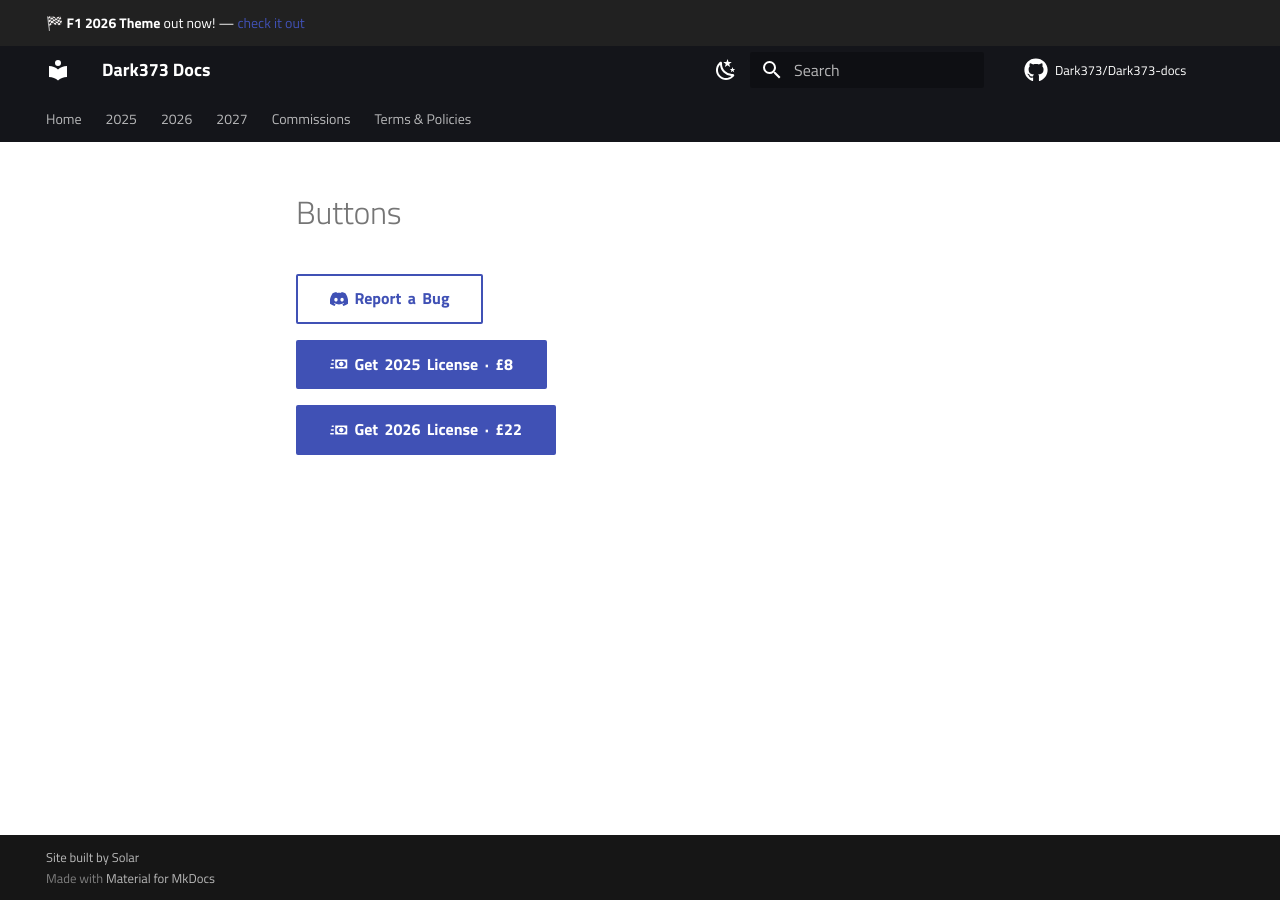
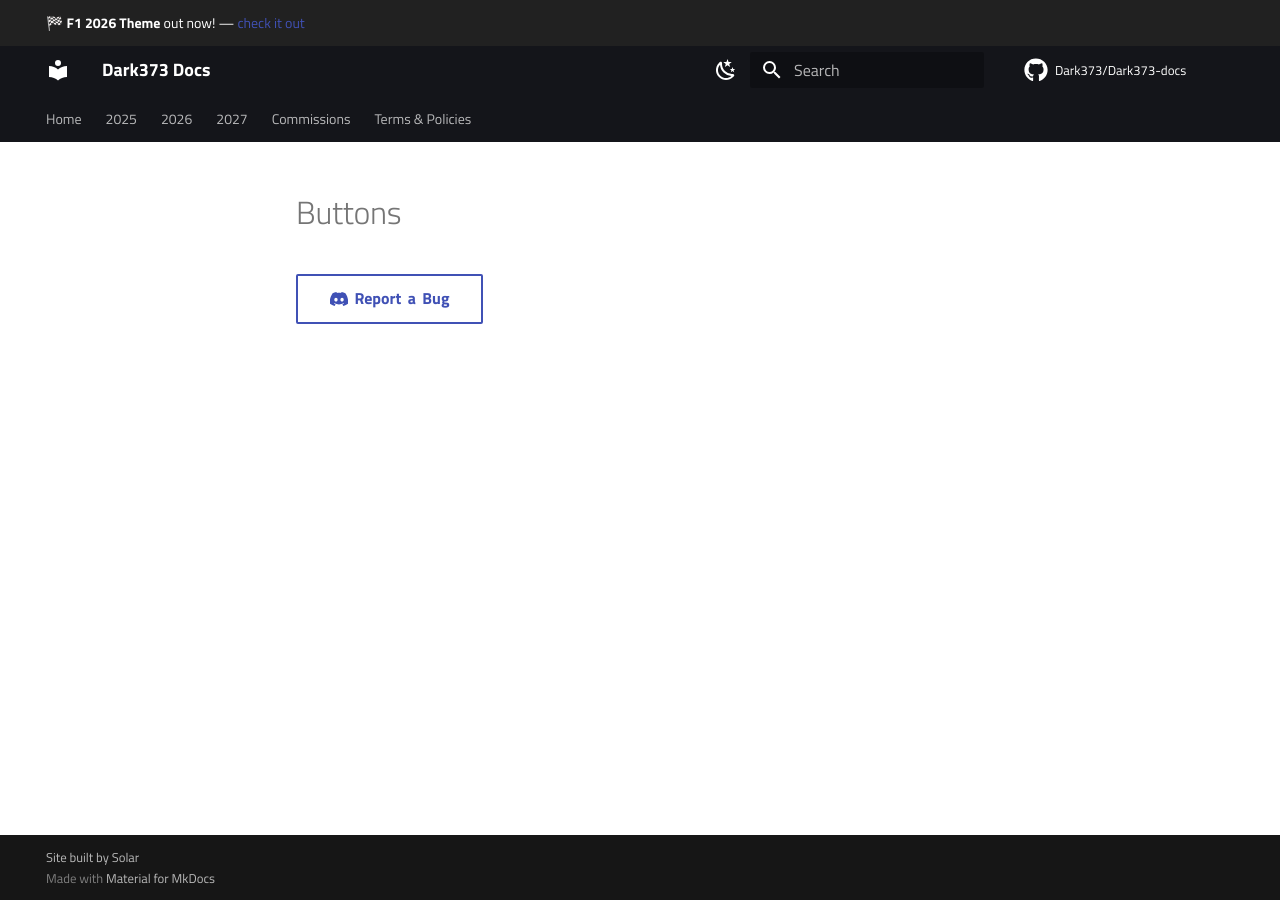
Before and after one commit to Dark373/Dark373-docs, an MkDocs documentation site: the page built from docs/includes/buttons.md, in a window 1280 px wide. Built offline with MkDocs 1.6.1 and Material for MkDocs 9.7.7, drawn with Linux system fonts in a browser that asks for light colours; comment, search, counter and statistics services are not loaded; part of the change alters nothing that is shown.

Commit message:
Remove payment links from docs
Co-Authored-By: Claude Sonnet 5 <noreply@anthropic.com>
Claude-Session: https://claude.ai/code/session_01WEWdRkUQPkz2PnDqHzXaDT

```diff
--- a/docs/includes/buttons-2025.md
+++ b/docs/includes/buttons-2025.md
@@ -1,5 +1,3 @@
 <!-- Support buttons for the 2025 theme specifically — see buttons.md for
      the general pattern. -->
 [:fontawesome-brands-discord: Report a Bug](https://discord.gg/gX8AQp6AMY){ .md-button }
-
-[:material-cash-fast: Get a License &middot; £8](https://buy.stripe.com/7sYeVf77Q5NJ39n4Wh3oA01){ .md-button .md-button--primary }
--- a/docs/includes/buttons-2026.md
+++ b/docs/includes/buttons-2026.md
@@ -1,5 +1,3 @@
 <!-- Support buttons for the 2026 theme specifically — see buttons.md for
      the general pattern. -->
 [:fontawesome-brands-discord: Report a Bug](https://discord.gg/gX8AQp6AMY){ .md-button }
-
-[:material-cash-fast: Get a License &middot; £22](https://buy.stripe.com/5kQ8wR77Q5NJ7pD3Sd3oA04){ .md-button .md-button--primary }
--- a/docs/includes/buttons.md
+++ b/docs/includes/buttons.md
@@ -1,17 +1,10 @@
 <!--
   Default Support buttons — used where there's no single theme to buy a
-  license for (currently just the homepage), so it lists a "Get a
-  License" button per theme instead of one generic link. Every theme
-  also has its own variant of this file (buttons-2025.md, buttons-2026.md,
-  ...) with just its own Stripe link, used on that theme's own pages.
+  license for (currently just the homepage). Every theme also has its own
+  variant of this file (buttons-2025.md, buttons-2026.md, ...), used on
+  that theme's own pages.
   When adding a new theme:
-    1. Copy buttons-2025.md to buttons-YYYY.md and set its own
-       https://buy.stripe.com/... link
+    1. Copy buttons-2025.md to buttons-YYYY.md
     2. Reference it via `--8<-- "buttons-YYYY.md"` on that theme's pages
-    3. Add a matching "Get YYYY License" line below
 -->
 [:fontawesome-brands-discord: Report a Bug](https://discord.gg/gX8AQp6AMY){ .md-button }
-
-[:material-cash-fast: Get 2025 License &middot; £8](https://buy.stripe.com/7sYeVf77Q5NJ39n4Wh3oA01){ .md-button .md-button--primary }
-
-[:material-cash-fast: Get 2026 License &middot; £22](https://buy.stripe.com/5kQ8wR77Q5NJ7pD3Sd3oA04){ .md-button .md-button--primary }
```
